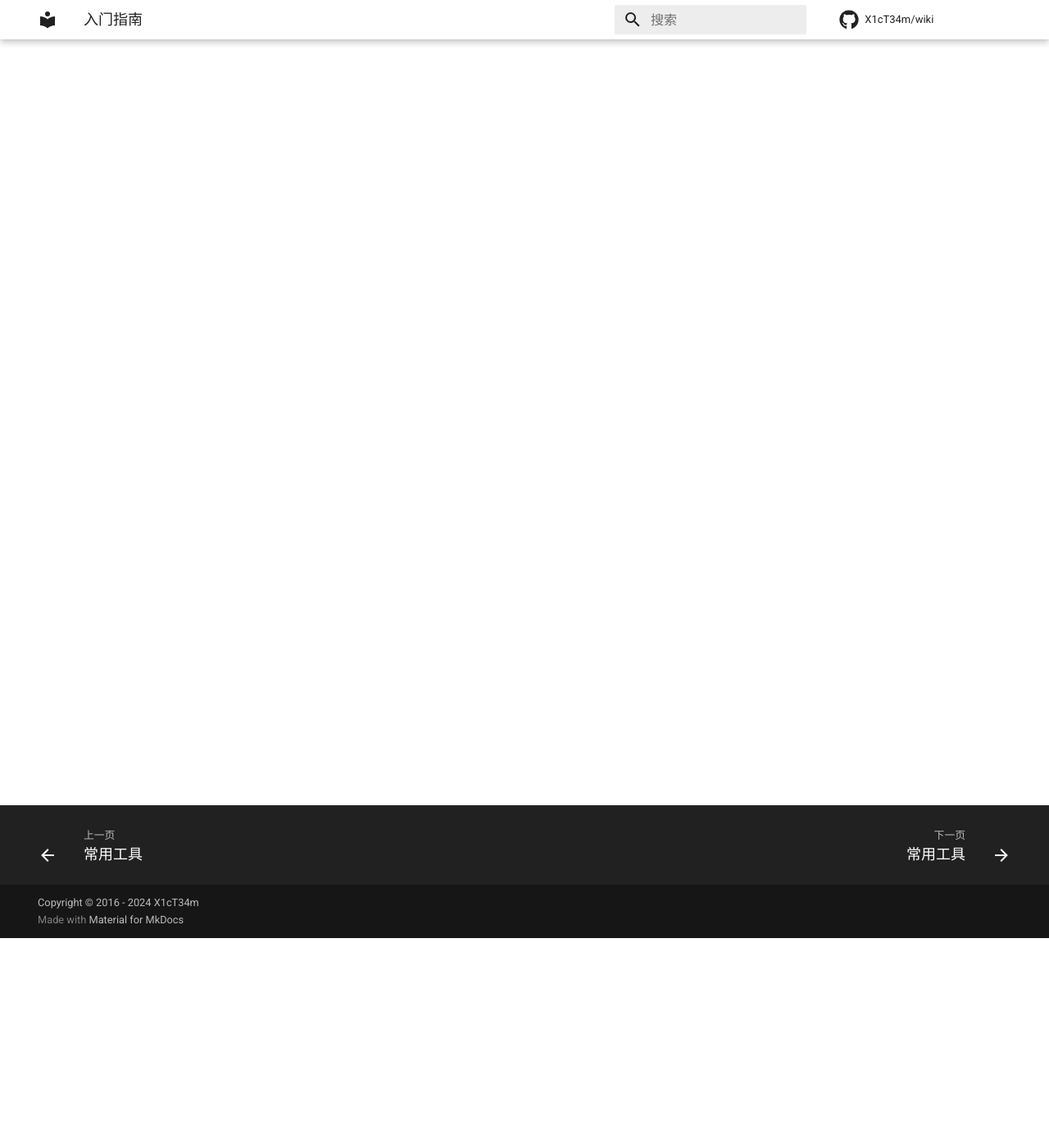
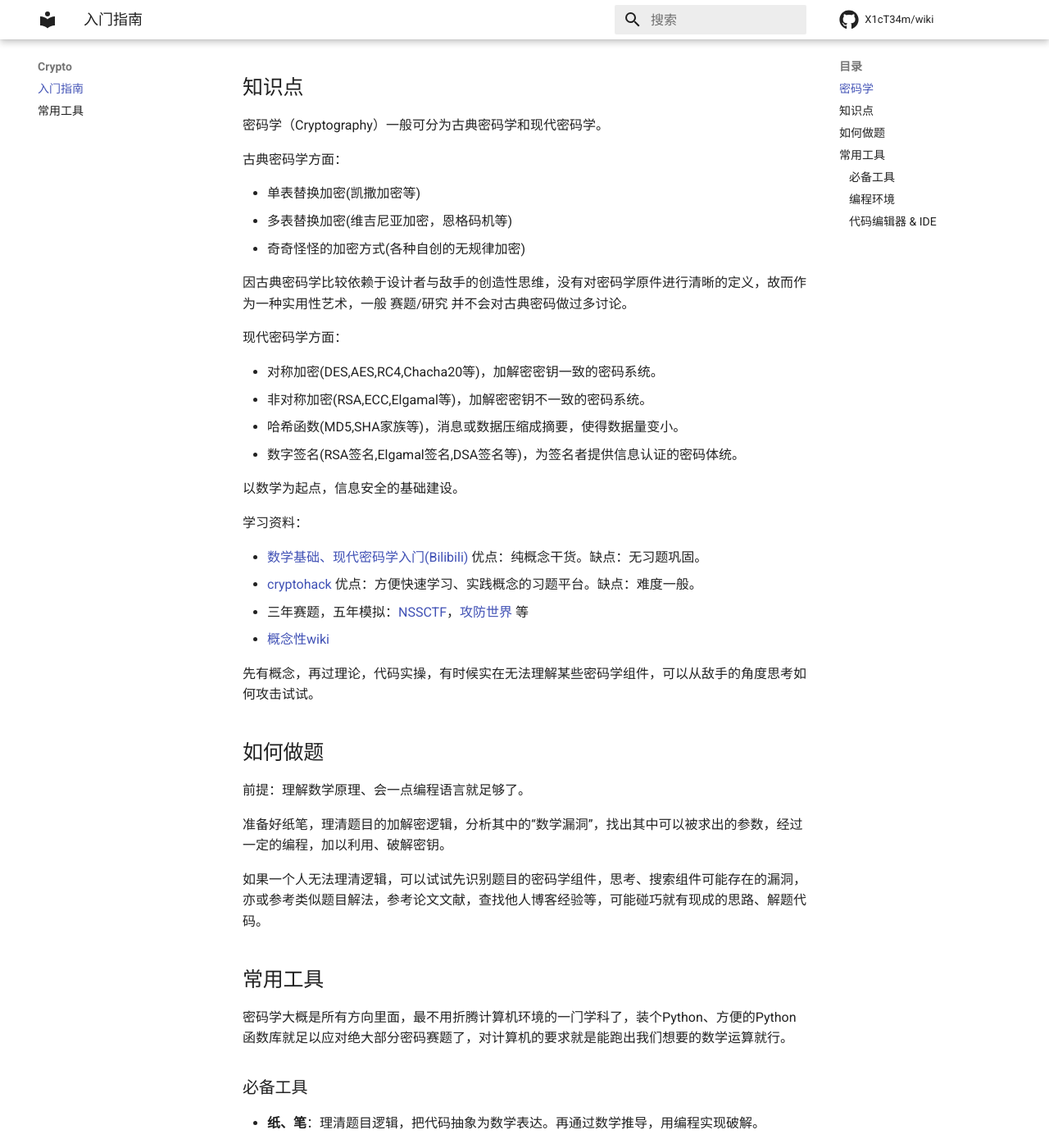
Before and after one commit to X1cT34m/wiki, an MkDocs documentation site: the page built from docs/crypto/guide.md, in a window 1280 px wide and 1400 px high, scrolled down 256 px. Shown: the whole window at 82% size. Built offline with MkDocs 1.6.1 and Material for MkDocs 9.7.7, drawn with Linux system fonts in a browser that asks for light colours; comment, search, counter and statistics services are not loaded; some of the changed text lies outside the part shown.

Commit message:
update crypto guide

```diff
--- a/docs/crypto/guide.md
+++ b/docs/crypto/guide.md
@@ -1 +1,69 @@
 # Crypto
+
+## 密码学
+
+为数据的保密性、完整性、可用性提供理论基础，简单说就是：保证因特网最基础的信息安全。
+
+## 知识点
+
+密码学（Cryptography）一般可分为古典密码学和现代密码学。
+
+古典密码学方面：
+
++ 单表替换加密(凯撒加密等)
++ 多表替换加密(维吉尼亚加密，恩格码机等)
++ 奇奇怪怪的加密方式(各种自创的无规律加密)
+
+因古典密码学比较依赖于设计者与敌手的创造性思维，没有对密码学原件进行清晰的定义，故而作为一种实用性艺术，一般 赛题/研究 并不会对古典密码做过多讨论。
+
+现代密码学方面：
+
++ 对称加密(DES,AES,RC4,Chacha20等)，加解密密钥一致的密码系统。
++ 非对称加密(RSA,ECC,Elgamal等)，加解密密钥不一致的密码系统。
++ 哈希函数(MD5,SHA家族等)，消息或数据压缩成摘要，使得数据量变小。
++ 数字签名(RSA签名,Elgamal签名,DSA签名等)，为签名者提供信息认证的密码体统。
+
+以数学为起点，信息安全的基础建设。
+
+学习资料：
+
++ [数学基础、现代密码学入门(Bilibili)](https://space.bilibili.com/552018206) 优点：纯概念干货。缺点：无习题巩固。
++ [cryptohack](https://cryptohack.org/) 优点：方便快速学习、实践概念的习题平台。缺点：难度一般。
++ 三年赛题，五年模拟：[NSSCTF](https://www.nssctf.cn/)，[攻防世界](https://adworld.xctf.org.cn/) 等
++ [概念性wiki](https://ctf-wiki.org/crypto/introduction/)
+
+先有概念，再过理论，代码实操，有时候实在无法理解某些密码学组件，可以从敌手的角度思考如何攻击试试。
+
+## 如何做题
+
+前提：理解数学原理、会一点编程语言就足够了。
+
+准备好纸笔，理清题目的加解密逻辑，分析其中的“数学漏洞”，找出其中可以被求出的参数，经过一定的编程，加以利用、破解密钥。
+
+如果一个人无法理清逻辑，可以试试先识别题目的密码学组件，思考、搜索组件可能存在的漏洞，亦或参考类似题目解法，参考论文文献，查找他人博客经验等，可能碰巧就有现成的思路、解题代码。
+
+## 常用工具
+
+密码学大概是所有方向里面，最不用折腾计算机环境的一门学科了，装个Python、方便的Python函数库就足以应对绝大部分密码赛题了，对计算机的要求就是能跑出我们想要的数学运算就行。
+
+### 必备工具
+
++ **纸、笔**：理清题目逻辑，把代码抽象为数学表达。再通过数学推导，用编程实现破解。
+
+### 编程环境
+
++ [Python](https://www.python.org/) ：让计算机跑出我们想要的数学结果就行。
++ [SageMath](https://www.sagemath.org/) ：以Python语法为基础的数学运算软件，类似于Matlab，其中封装了很多实用的密码学函数库。
+
+### 代码编辑器 & IDE
+
++ Sublime : 优点，跟记事本一样轻量便捷、可拓展性高。缺点，得下破解版，手动配置环境插件等。
++ [VScode](https://code.visualstudio.com/) ：优点，安装即用，插件齐全，也比较轻量。没有太大的缺点。
+
+推荐的Python函数库：
+
+> 打开命令行 ，通过 pip install 函数库名 即可
+
++ pycryptodome : 密码学计算实用工具库
++ gmpy2 : 同上
++ pwntools : 用作远程交互、本地调试题目等
--- a/requirements.txt
+++ /dev/null
@@ -1,3 +0,0 @@
-mkdocs==1.6.0
-mkdocs-material==9.5.31
-mkdocs-git-revision-date-localized-plugin==1.2.6
```
Also changed, not shown: pyproject.toml (added, +22 -0 lines), 1 other file.
